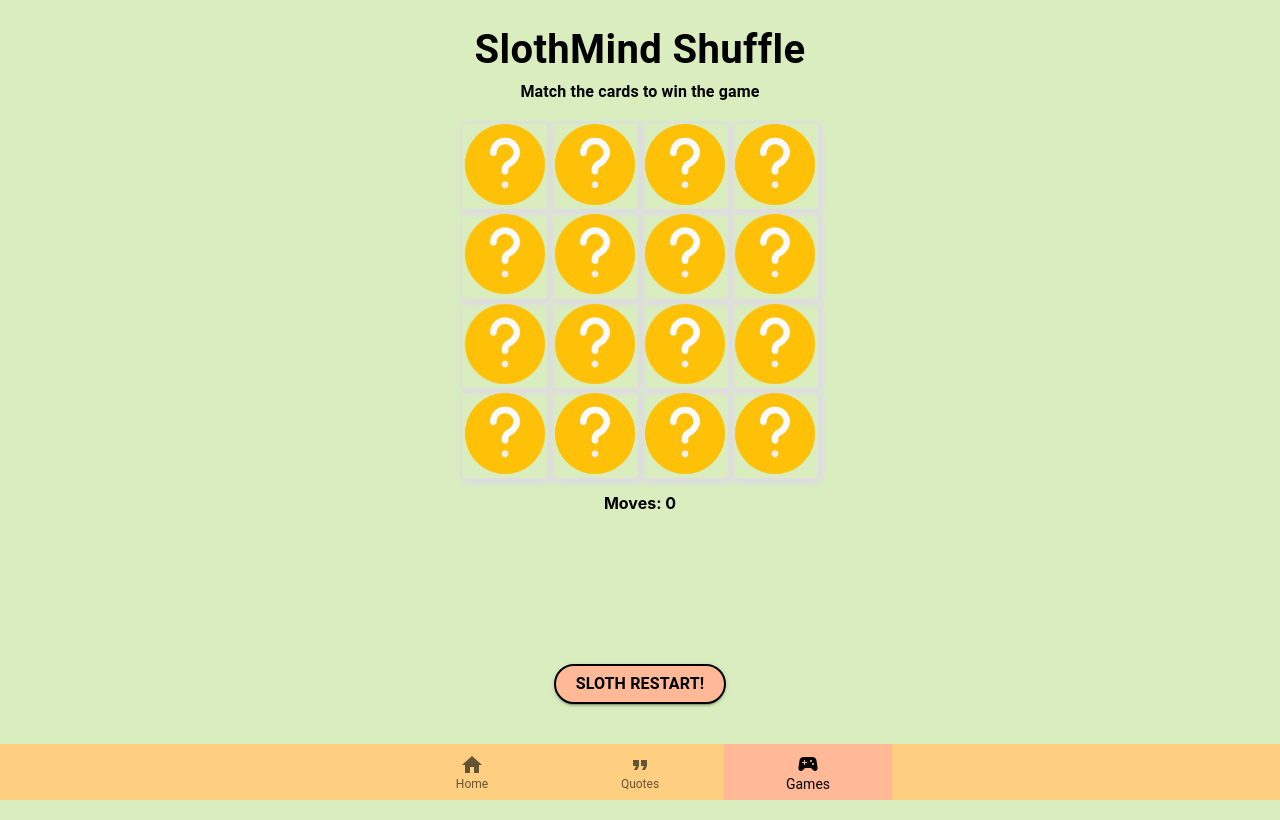
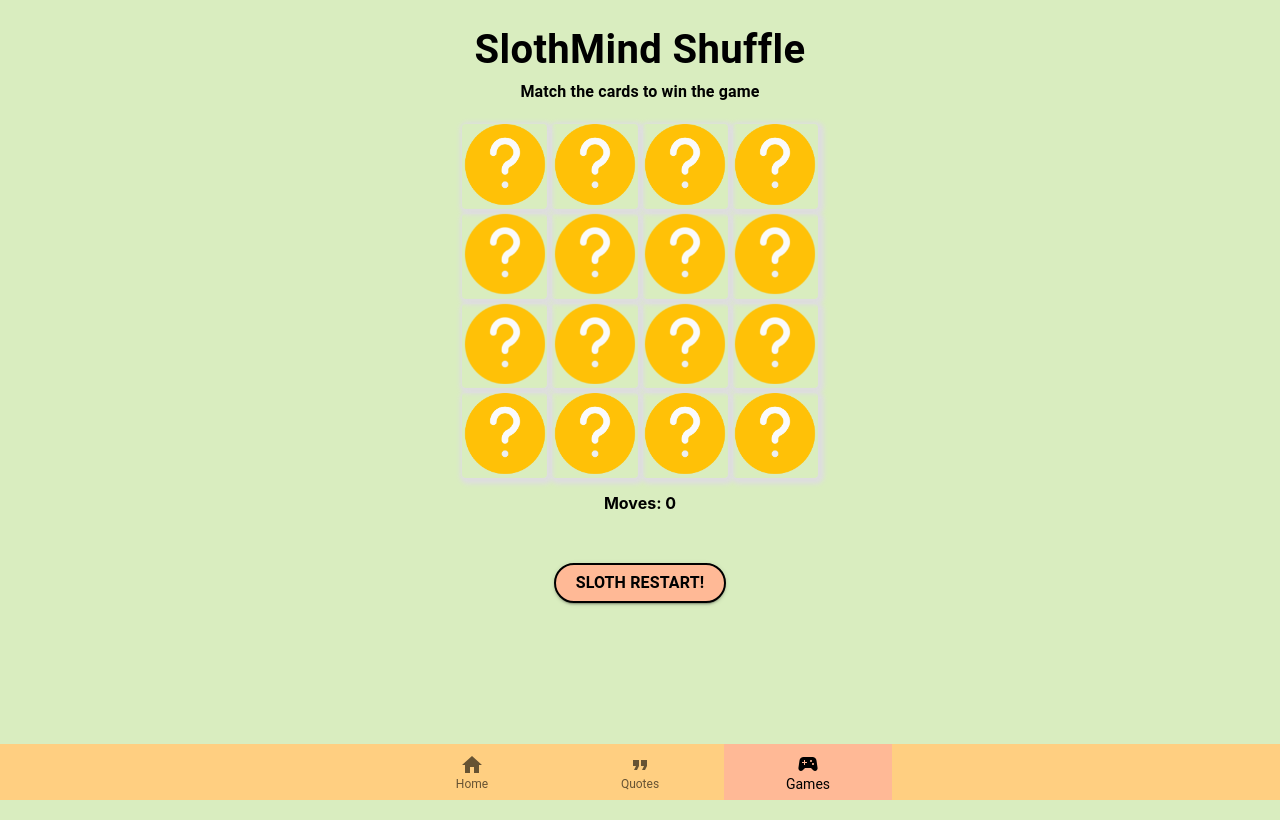
Before and after one commit to sydteo/lazysloth, a React (Create React App) app: page /games in a window 1280 px wide. Built offline with nearby package versions, Linux system fonts and the light colour scheme; no server answers.

Commit message:
Fix button overflow

```diff
--- a/src/screens/game/GamePage.jsx
+++ b/src/screens/game/GamePage.jsx
@@ -245,14 +245,15 @@ const GamePage = () => {
             <Button
               variant="contained"
               sx={{
-                position: "fixed",
-                bottom: { xs: "15%", sm: "12%" },
+                position: "sticky",
+                bottom: "12%",
                 bgcolor: colours.pink,
                 borderRadius: "30px",
                 color: colours.black,
                 border: "2px solid #000",
                 paddingX: "20px",
                 marginTop: "20px",
+                marginBottom: "56px",
               }}
               onClick={handleRestart}
             >
--- a/src/screens/home/HomePage.jsx
+++ b/src/screens/home/HomePage.jsx
@@ -53,14 +53,15 @@ const HomePage = () => {
       <Button
         variant="contained"
         sx={{
-          position: "fixed",
-          bottom: { xs: "15%", sm: "12%" },
+          position: "sticky",
+          bottom: "12%",
           bgcolor: colours.pink,
           borderRadius: "30px",
           color: colours.black,
           border: "2px solid #000",
           paddingX: "20px",
           marginTop: "20px",
+          marginBottom: "56px",
         }}
         onClick={handleToggle}
       >
--- a/src/screens/quote/QuotePage.jsx
+++ b/src/screens/quote/QuotePage.jsx
@@ -111,14 +111,15 @@ const QuotePage = () => {
       <Button
         variant="contained"
         sx={{
-          position: "fixed",
-          bottom: { xs: "15%", sm: "12%" },
+          position: "sticky",
+          bottom: "12%",
           bgcolor: colours.pink,
           borderRadius: "30px",
           color: colours.black,
           border: "2px solid #000",
           paddingX: "20px",
           marginTop: "20px",
+          marginBottom: "56px",
         }}
         onClick={handleChange}
       >
```
